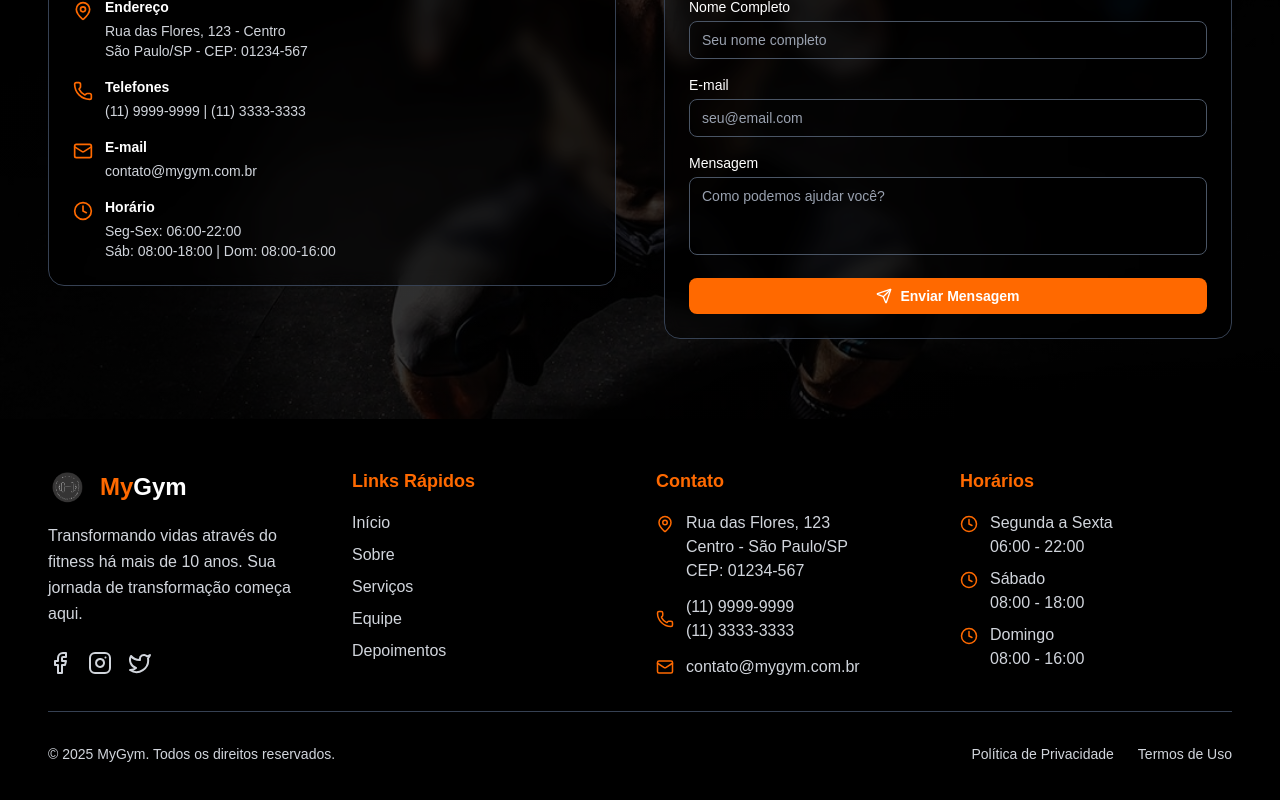
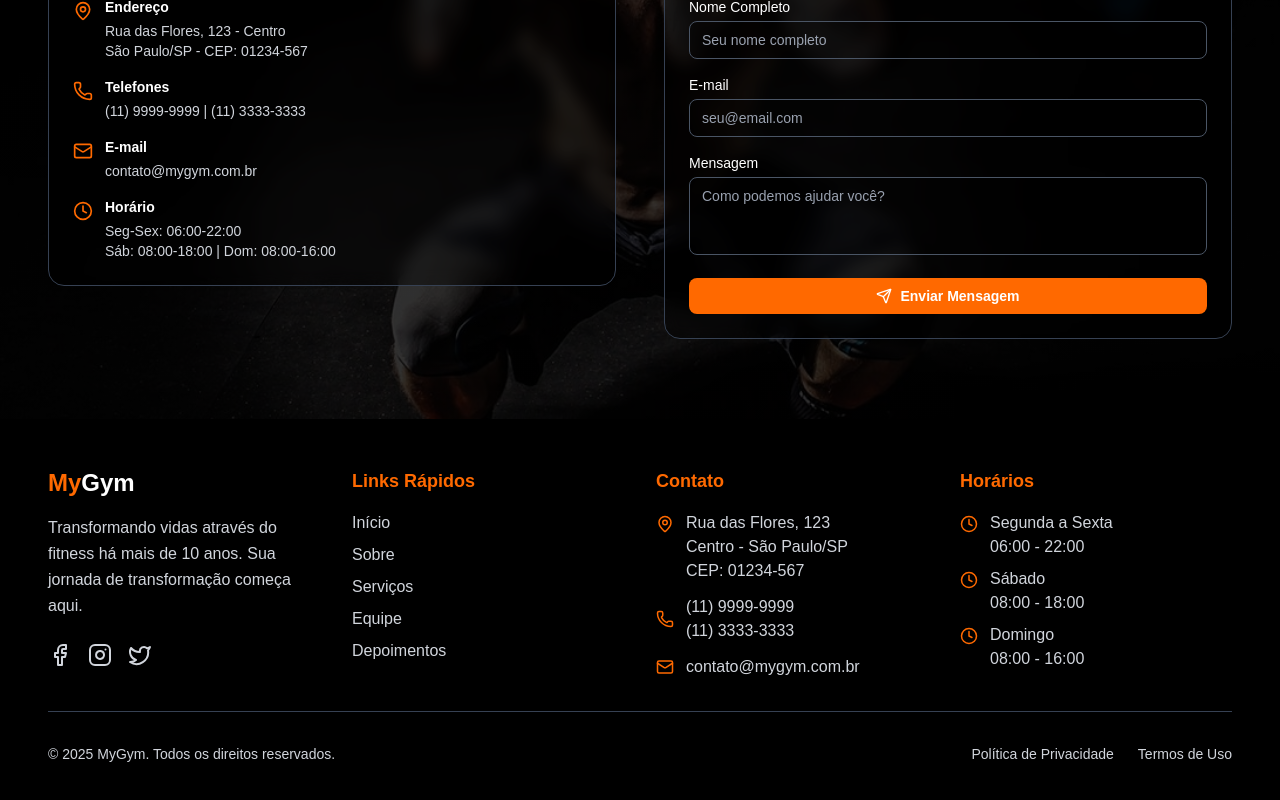
Before and after one commit to Raullize/my-gym, a Next.js app: page / in a window 1280 px wide. Shown: the part 6153-6953 px from the top of the page. Built offline with nearby package versions, Linux system fonts and the light colour scheme.

Commit message:
refactor(Footer): remove logo image and clean up layout
The logo image was removed from the Footer component as it's no longer needed. The layout was adjusted to maintain consistency without the image.

```diff
--- a/src/components/Footer.tsx
+++ b/src/components/Footer.tsx
@@ -1,7 +1,6 @@
 'use client';
 
 import React from 'react';
-import Image from 'next/image';
 import { MapPin, Phone, Mail, Clock, Facebook, Instagram, Twitter } from 'lucide-react';
 
 export default function Footer() {
@@ -11,16 +10,9 @@ export default function Footer() {
     <footer className="bg-black text-white">
       <div className="container mx-auto px-8 lg:px-12 py-12">
         <div className="grid md:grid-cols-2 lg:grid-cols-4 gap-8">
-          {/* Logo e Descrição */}
+          {/* Descrição */}
           <div className="lg:col-span-1">
-            <div className="flex items-center mb-4">
-              <Image
-                src="/logo.png"
-                alt="MyGym Logo"
-                width={40}
-                height={40}
-                className="mr-3"
-              />
+            <div className="mb-4">
               <h3 className="text-2xl font-bold">
                 <span className="text-orange-500">My</span>Gym
               </h3>
```
Also changed, not shown: public/logo.png (deleted).
